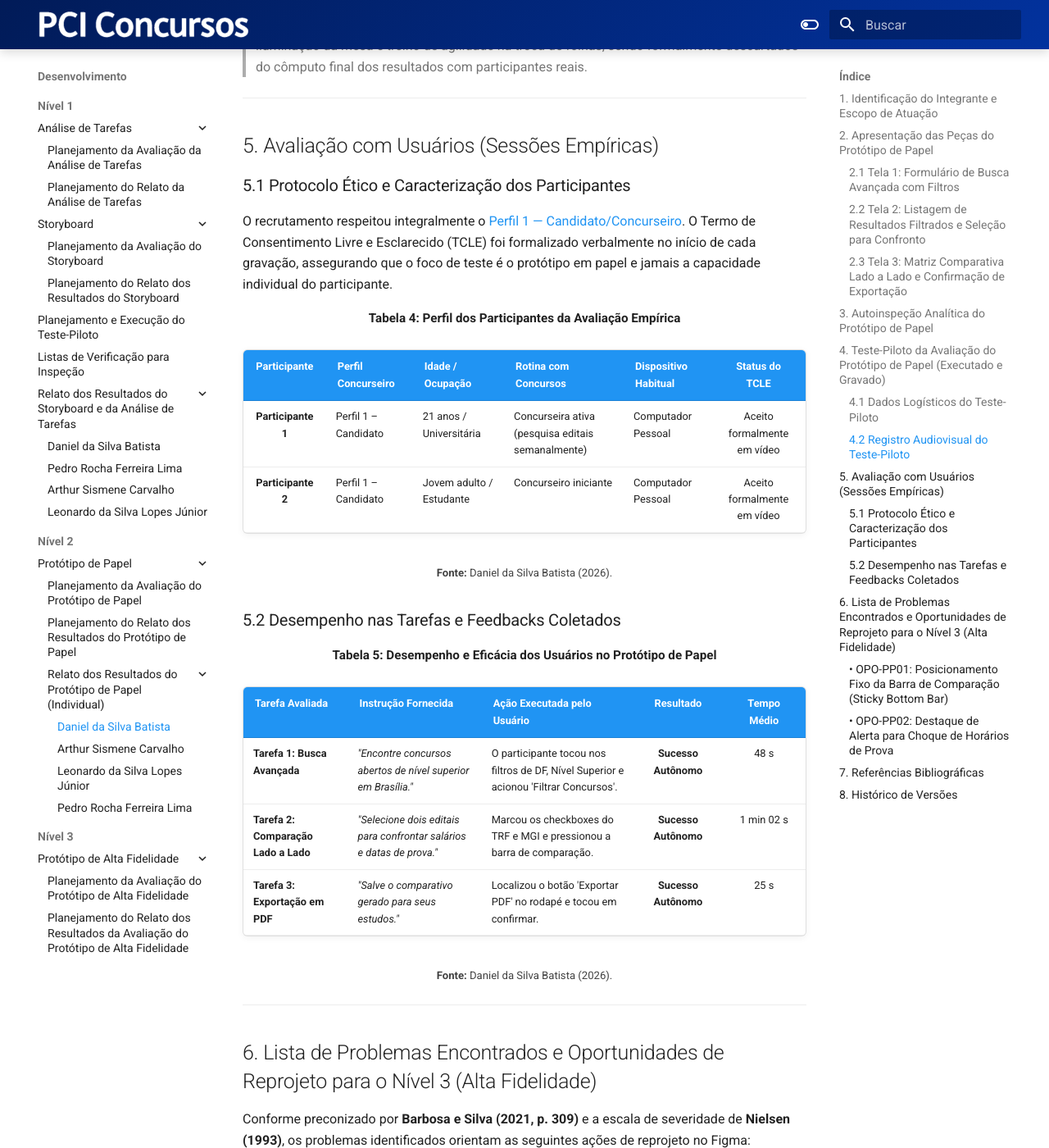
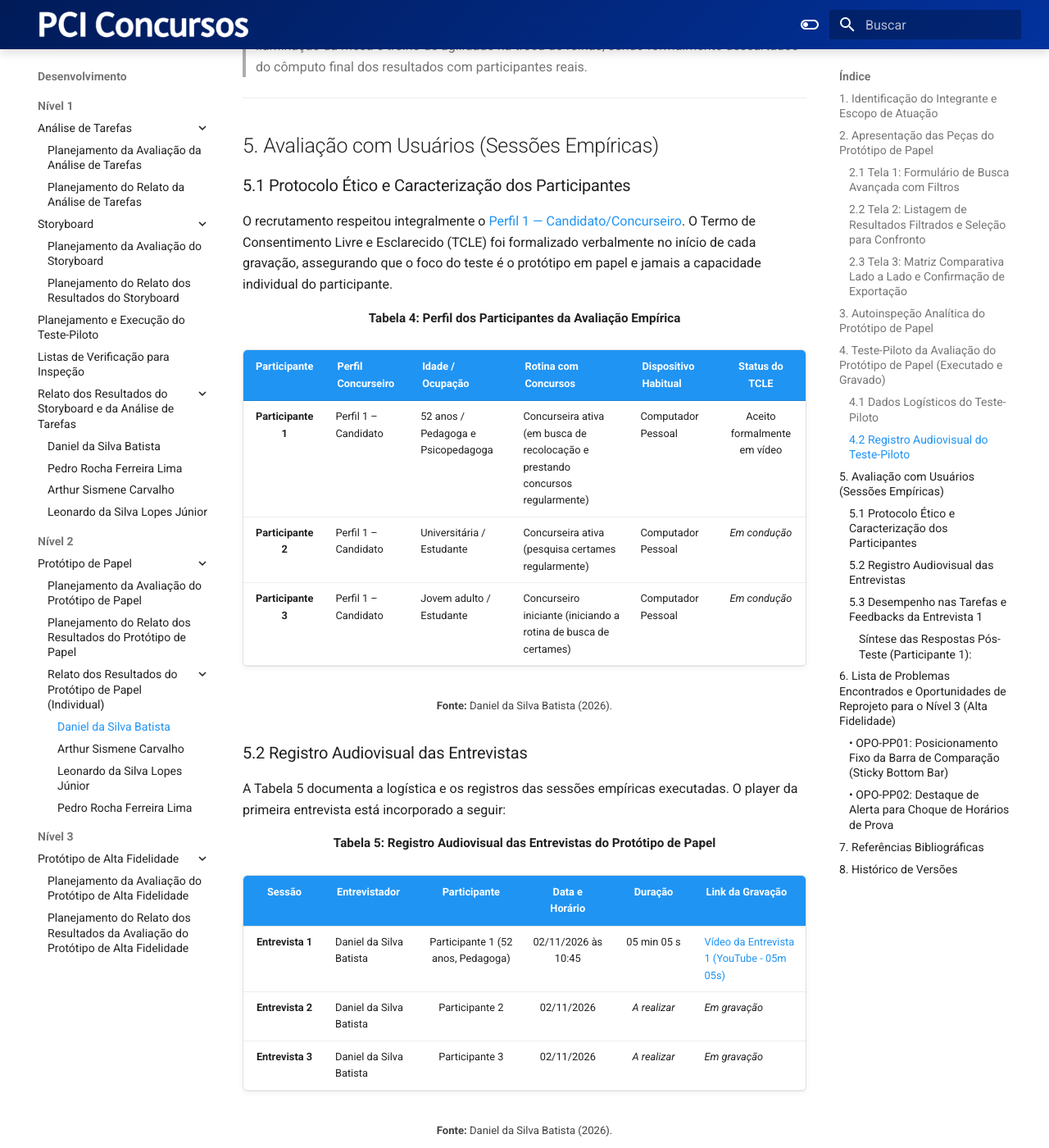
Before and after one commit to Interacao-Humano-Computador/2026.2-Grupo07, an MkDocs documentation site: the page built from docs/design-avaliacao-desenvolvimento/etapa-5/daniel-batista-prototipo-papel.md, in a window 1280 px wide and 1400 px high, scrolled down 6857 px. Shown: the whole window at 82% size. Built offline with MkDocs 1.6.1 and Material for MkDocs 9.7.7, drawn with Linux system fonts in a browser that asks for light colours; some of the changed text lies outside the part shown; grey boxes are pictures that could not be loaded.

Commit message:
docs(nivel-2): documenta entrevista 1 do prototipo de papel com video e resultados

```diff
--- a/docs/design-avaliacao-desenvolvimento/etapa-5/daniel-batista-prototipo-papel.md
+++ b/docs/design-avaliacao-desenvolvimento/etapa-5/daniel-batista-prototipo-papel.md
@@ -239,7 +239,7 @@
 ## 5. Avaliação com Usuários (Sessões Empíricas)
 
 ### 5.1 Protocolo Ético e Caracterização dos Participantes
-O recrutamento respeitou integralmente o [Perfil 1 — Candidato/Concurseiro](../../analise-de-requisitos/perfil-de-usuario.md). O Termo de Consentimento Livre e Esclarecido (TCLE) foi formalizado verbalmente no início de cada gravação, assegurando que o foco de teste é o protótipo em papel e jamais a capacidade individual do participante.
+O recrutamento respeitou integralmente o [Perfil 1 — Candidato/Concurseiro](../../analise-de-requisitos/perfil-de-usuario.md). O Termo de Consentimento Livre e Esclarecido (TCLE) foi formalizado verbalmente no início de cada gravação, assegurando que o foco do teste é o protótipo em papel e jamais a capacidade individual do participante.
 
 <div align="center" markdown="1">
 
@@ -247,28 +247,63 @@
 
 | Participante | Perfil Concurseiro | Idade / Ocupação | Rotina com Concursos | Dispositivo Habitual | Status do TCLE |
 | :---: | :--- | :--- | :--- | :--- | :---: |
-| **Participante 1** | Perfil 1 – Candidato | 21 anos / Universitária | Concurseira ativa (pesquisa editais semanalmente) | Computador Pessoal | Aceito formalmente em vídeo |
-| **Participante 2** | Perfil 1 – Candidato | Jovem adulto / Estudante | Concurseiro iniciante | Computador Pessoal | Aceito formalmente em vídeo |
+| **Participante 1** | Perfil 1 – Candidato | 52 anos / Pedagoga e Psicopedagoga | Concurseira ativa (em busca de recolocação e prestando concursos regularmente) | Computador Pessoal | Aceito formalmente em vídeo |
+| **Participante 2** | Perfil 1 – Candidato | Universitária / Estudante | Concurseira ativa (pesquisa certames regularmente) | Computador Pessoal | *Em condução* |
+| **Participante 3** | Perfil 1 – Candidato | Jovem adulto / Estudante | Concurseiro iniciante (iniciando a rotina de busca de certames) | Computador Pessoal | *Em condução* |
 
 <p align="center" style="font-size: 0.85em; margin-top: -0.6em;"><b>Fonte:</b> Daniel da Silva Batista (2026).</p>
 
 </div>
 
-### 5.2 Desempenho nas Tarefas e Feedbacks Coletados
+### 5.2 Registro Audiovisual das Entrevistas
+
+A Tabela 5 documenta a logística e os registros das sessões empíricas executadas. O player da primeira entrevista está incorporado a seguir:
 
 <div align="center" markdown="1">
 
-<p align="center"><b>Tabela 5: Desempenho e Eficácia dos Usuários no Protótipo de Papel</b></p>
+<p align="center"><b>Tabela 5: Registro Audiovisual das Entrevistas do Protótipo de Papel</b></p>
 
-| Tarefa Avaliada | Instrução Fornecida | Ação Executada pelo Usuário | Resultado | Tempo Médio |
-| :--- | :--- | :--- | :---: | :---: |
-| **Tarefa 1: Busca Avançada** | *"Encontre concursos abertos de nível superior em Brasília."* | O participante tocou nos filtros de DF, Nível Superior e acionou 'Filtrar Concursos'. | **Sucesso Autônomo** | 48 s |
-| **Tarefa 2: Comparação Lado a Lado** | *"Selecione dois editais para confrontar salários e datas de prova."* | Marcou os checkboxes do TRF e MGI e pressionou a barra de comparação. | **Sucesso Autônomo** | 1 min 02 s |
-| **Tarefa 3: Exportação em PDF** | *"Salve o comparativo gerado para seus estudos."* | Localizou o botão 'Exportar PDF' no rodapé e tocou em confirmar. | **Sucesso Autônomo** | 25 s |
+| Sessão | Entrevistador | Participante | Data e Horário | Duração | Link da Gravação |
+| :---: | :--- | :---: | :---: | :---: | :--- |
+| **Entrevista 1** | Daniel da Silva Batista | Participante 1 (52 anos, Pedagoga) | 02/11/2026 às 10:45 | 05 min 05 s | [Vídeo da Entrevista 1 (YouTube - 05m 05s)](https://youtu.be/C8vyfMWISsY) |
+| **Entrevista 2** | Daniel da Silva Batista | Participante 2 | 02/11/2026 | *A realizar* | *Em gravação* |
+| **Entrevista 3** | Daniel da Silva Batista | Participante 3 | 02/11/2026 | *A realizar* | *Em gravação* |
 
 <p align="center" style="font-size: 0.85em; margin-top: -0.6em;"><b>Fonte:</b> Daniel da Silva Batista (2026).</p>
 
 </div>
+
+<div align="center">
+
+<iframe width="720" height="405" src="https://www.youtube.com/embed/C8vyfMWISsY" title="Entrevista 01 - Protótipo de Papel - Daniel Batista (Grupo 07 IHC)" frameborder="0" allow="accelerometer; autoplay; clipboard-write; encrypted-media; gyroscope; picture-in-picture; web-share" allowfullscreen style="border: 1px solid #d0d7de; border-radius: 8px; box-shadow: 0 4px 12px rgba(0,0,0,0.08); margin: 16px auto; display: block;"></iframe>
+
+<p align="center"><b>Vídeo 2:</b> Gravação da Entrevista 1 — Avaliação do Protótipo de Papel (TAR-01 e TAR-02)</p>
+<p align="center" style="font-size: 0.85em; margin-top: -0.6em;"><b>Link direto no YouTube:</b> <a href="https://youtu.be/C8vyfMWISsY" target="_blank">https://youtu.be/C8vyfMWISsY</a></p>
+
+</div>
+
+### 5.3 Desempenho nas Tarefas e Feedbacks da Entrevista 1
+
+Durante a primeira sessão com a **Participante 1**, a técnica do *Think-Aloud* (pensar em voz alta) foi aplicada conjuntamente à simulação mecânica do Computador Humano:
+
+<div align="center" markdown="1">
+
+<p align="center"><b>Tabela 6: Desempenho e Eficácia da Participante 1 no Protótipo de Papel</b></p>
+
+| Tarefa Avaliada | Instrução Fornecida | Ação Executada pela Usuária (*Think-Aloud*) | Resultado | Tempo de Execução |
+| :--- | :--- | :--- | :---: | :---: |
+| **Tarefa 1: Busca Avançada** | *"Encontre concursos abertos de nível superior na área administrativa em Brasília."* | Verbalizou a digitação do cargo e tocou nos filtros de DF, Nível Superior, Área Administrativa e Inscrições Abertas, acionando o botão `[Filtrar Concursos]`. | **Sucesso Autônomo** | ~55 s |
+| **Tarefa 2: Seleção para Confronto** | *"Selecione dois editais para confrontar salários e datas de prova."* | Identificou os cards do TRF e MGI, analisou vagas e salários, notou provas em turnos opostos (manhã e tarde), marcou as duas caixas de seleção e tocou em `[Comparar]`. | **Sucesso Autônomo** | ~1 min 15 s |
+| **Tarefa 3: Matriz Comparativa e Exportação** | *"Analise a comparação lado a lado e salve o comparativo em PDF."* | Ponderou a viabilidade dos turnos de prova em relação aos locais físicos no DF, tocou no botão de rodapé `[Exportar PDF]` e visualizou o modal dinâmico de sucesso. | **Sucesso Autônomo** | ~50 s |
+
+<p align="center" style="font-size: 0.85em; margin-top: -0.6em;"><b>Fonte:</b> Daniel da Silva Batista (2026).</p>
+
+</div>
+
+#### Síntese das Respostas Pós-Teste (Participante 1):
+- **Organização Visual:** Considerou o protótipo muito intuitivo, destacando que a apresentação lado a lado dos concursos na terceira tela oferece clareza imediata para a decisão.
+- **Dúvidas ou Hesitações:** Afirmou que não teve nenhuma dúvida no fluxo e achou a interface fácil de operar.
+- **Insight para Reprojeto:** Destacou espontaneamente que a informação de turno de prova é crucial para concurseiros, pois prestar dois concursos no mesmo dia só é factível se o deslocamento entre os locais de prova for viável. Esse feedback valida a oportunidade `OPO-PP02` (alerta de choque/compatibilidade de turnos).
 
 ---
 
@@ -309,6 +344,7 @@
 | Versão | Data | Descrição | Autor(es) |
 | :---: | :---: | :--- | :---: |
 | `1.0` | 02/11/2026 | Elaboração inicial do artefato individual de Nível 2 (Protótipo de Papel) com as 3 telas manuais, autoinspeção analítica, teste-piloto e propostas de reprojeto. | Daniel da Silva Batista |
+| `1.1` | 02/11/2026 | Inclusão do registro audiovisual, player incorporado e dados da Entrevista 1 de validação empírica com usuária real. | Daniel da Silva Batista |
 
 <p align="center" style="font-size: 0.85em; margin-top: -0.6em;"><b>Fonte:</b> Daniel da Silva Batista (2026).</p>
 
```
